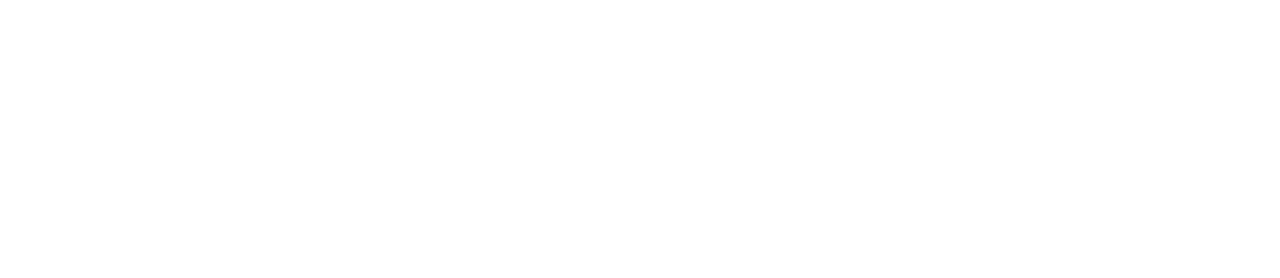
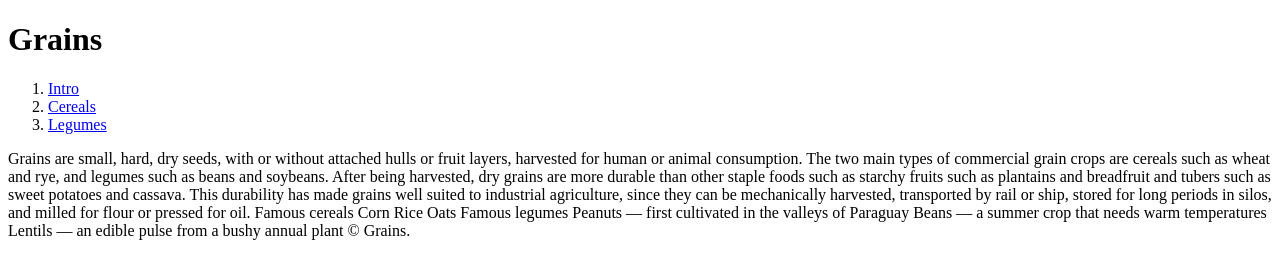
Before and after one commit to Pierceyonder/assignment-5, a plain HTML site: page index.html in a window 1280 px wide. Drawn offline with Linux system fonts and the light colour scheme.

Commit message:
Added text and basic nav bar.

```diff
--- a/css/main.css
+++ b/css/main.css
@@ -0,0 +1,7 @@
+html {
+	box-sizing: border-box;
+}
+
+*, *::before, *::after {
+	box-sizing: inherit;
+}
--- a/index.html
+++ b/index.html
@@ -2,7 +2,40 @@
 <html lang="en-ca">
 <head>
 	<meta charset="utf-8">
-	<title>Intro to Floats</title>
+	<title>Assignment 5</title>
 	<link href="css/main.css" rel="stylesheet">
+	<link href='http://fonts.googleapis.com/css?family=Merriweather' rel='stylesheet' type='text/css'>
 </head>
+
+<header>
+	<h1>Grains</h1>
+
+	<nav>
+		<ol>
+			<li><a href="#intro">Intro</a></li>
+			<li><a href="#cereals">Cereals</a></li>
+			<li><a href="#legumes">Legumes</a></li>
+		</ol>
+	</nav>
+</header>
+
+<main>
+
+Grains are small, hard, dry seeds, with or without attached hulls or fruit layers, harvested for human or animal consumption. The two main types of commercial grain crops are cereals such as wheat and rye, and legumes such as beans and soybeans.
+After being harvested, dry grains are more durable than other staple foods such as starchy fruits such as plantains and breadfruit and tubers such as sweet potatoes and cassava. This durability has made grains well suited to industrial agriculture, since they can be mechanically harvested, transported by rail or ship, stored for long periods in silos, and milled for flour or pressed for oil.
+
+Famous cereals
+
+Corn
+Rice
+Oats
+
+Famous legumes
+
+Peanuts — first cultivated in the valleys of Paraguay
+Beans — a summer crop that needs warm temperatures
+Lentils — an edible pulse from a bushy annual plant
+
+© Grains.
+</main>
 <body>
```
Also changed, not shown: images/beans.jpg (added), images/cereals.jpg (added), images/corn.jpg (added), images/grain-left.svg (added), images/grain-right.svg (added), images/grains.jpg (added), images/lentils.jpg (added), images/oats.jpg (added), images/peanuts.jpg (added), images/quinoa.jpg (added), images/rice.jpg (added).
